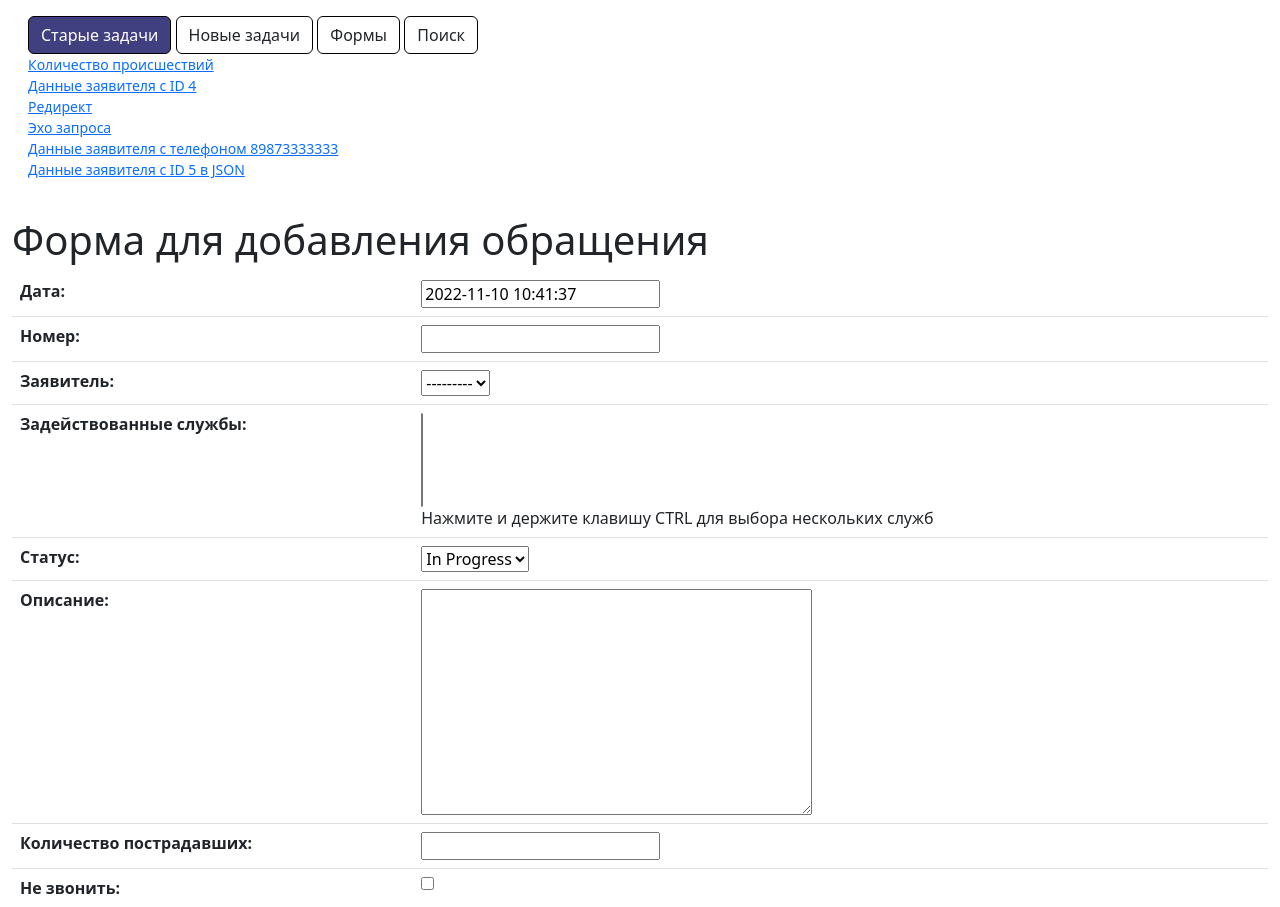
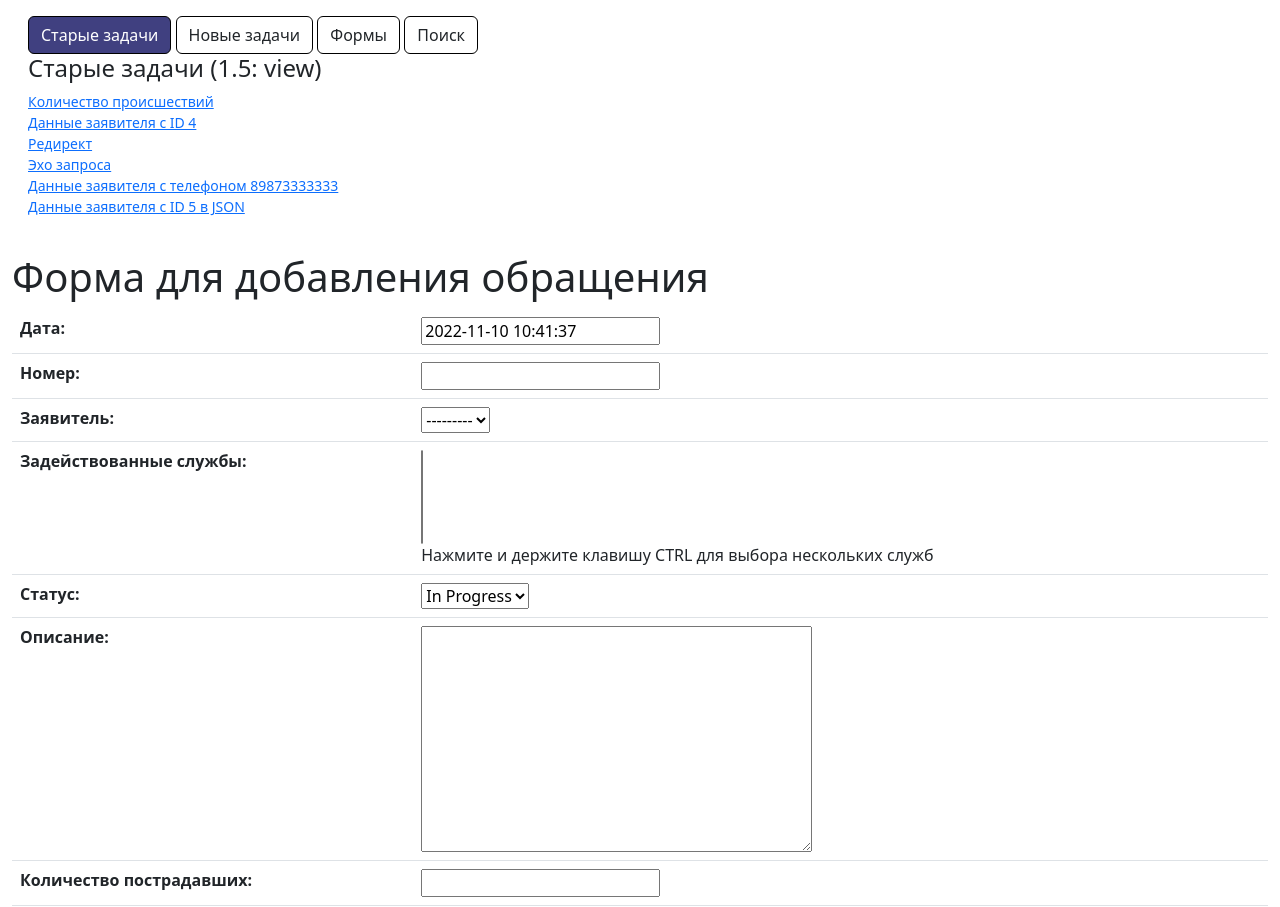
Before and after one commit to groomyjohny/Django-Intro_1_1, a Django app: page /core/add_appeal in a window 1280 px wide, after a click on "Старые задачи". Shown: the top 907 px of the page. Run offline with Django 4.2, Linux system fonts and the light colour scheme; data that the repository does not hold is empty.

Commit message:
nav_menu.html added uncollapsed category name display

```diff
--- a/core/templates/nav_menu.html
+++ b/core/templates/nav_menu.html
@@ -20,6 +20,7 @@
       </div>
 
     <div class="collapse" id="old-tasks-collapse">
+        <h4>Старые задачи (1.5: view)</h4>
         <ul class="btn-toggle-nav list-unstyled fw-normal pb-1 small">
             <li><a href="view_1">Количество происшествий</a></li>
             <li><a href="view_2?id=4">Данные заявителя с ID 4</a></li>
@@ -31,6 +32,7 @@
     </div>
 
     <div class="collapse" id="new-tasks-collapse">
+        <h4>Новые задачи</h4>
         <ul class="btn-toggle-nav list-unstyled fw-normal pb-1 small">
             <li><a href="all_appeals">Данные об обращениях</a></li>
             <li><a href="all_applicants">Данные о заявителях</a></li>
@@ -39,6 +41,7 @@
     </div>
 
      <div class="collapse" id="forms-tasks-collapse">
+        <h4>Формы</h4>
         <ul class="btn-toggle-nav list-unstyled fw-normal pb-1 small">
             <li><a href="add_appeal">Создание обращения</a></li>
             <li><a href="add_applicant">Создание заявителя</a></li>
@@ -50,6 +53,7 @@
     </div>
 
     <div class="collapse" id="filter-tasks-collapse">
+        <h4>Поиск</h4>
         <ul class="btn-toggle-nav list-unstyled fw-normal pb-1 small">
             <li><a href="filter_applicant">Поиск по заявителям</a></li>
             <li><a href="filter_appeal">Поиск по заявлениям</a></li>
```
